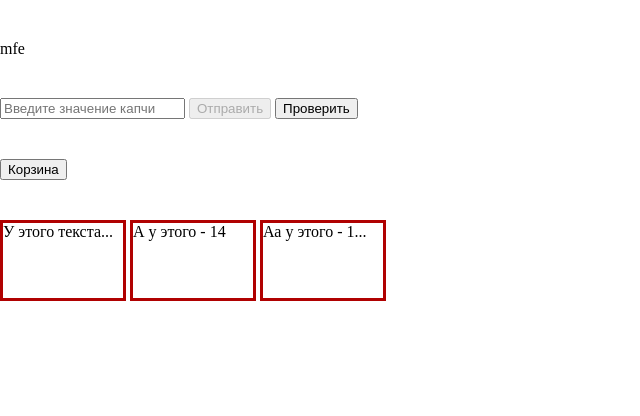
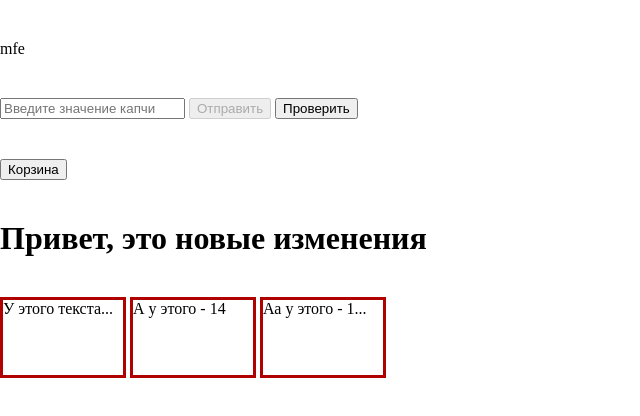
Before and after one commit to KliminVD/Klimin_practs, a plain HTML site: page pract10/index.html in a window 1280 px wide. Shown: the whole page, without its empty margins (0-640 px from the left). Drawn offline with Linux system fonts and the light colour scheme.

Commit message:
Коммит с 5-ю файлами из открытого репозитория

```diff
--- a/pract10/index.html
+++ b/pract10/index.html
@@ -22,6 +22,7 @@
         <input type="submit" id="submitButton" value="Отправить" disabled>
         <input type="submit" id="check" value="Проверить"><br>
         <input type="button" id="busk" value="Корзина"><br>
+        <h1>Привет, это новые изменения</h1>
         <div>У этого текста 26 символов</div>
         <div>А у этого - 14</div>
         <div>Аа у этого - 15</div>
--- a/pract14/scrypt1.js
+++ b/pract14/scrypt1.js
@@ -28,6 +28,7 @@ list.addEventListener('click', function (event) {
     clickedItem.classList.toggle('selected');
 });
 // 4 Задание
+// Этот комментарий добавлен для коммита в новой ветке
 var slider = document.getElementById('slider');
 var handle = document.getElementById('slider-handle');
 var isDragging = false;
--- a/pract9/button.js
+++ b/pract9/button.js
@@ -4,7 +4,7 @@ button.onclick = function(){
         window.addEventListener('mousemove', e => { // при движении курсора
             if (button.style.backgroundColor == 'red'){
 
-
+            // ТЕКСТ ТЕКСТ ТЕКСТ ТЕКСТ ТЕКСТ для коммита
             var div = document.createElement('div');
             x = e.clientX;
 
--- a/pract9/main.js
+++ b/pract9/main.js
@@ -1,4 +1,4 @@
-
+// Здесь тоже новые изменения в файле
 let check = false;
 while(!check)
 {
```
Also changed, not shown: pract12/index.html (+1 -0 lines).
